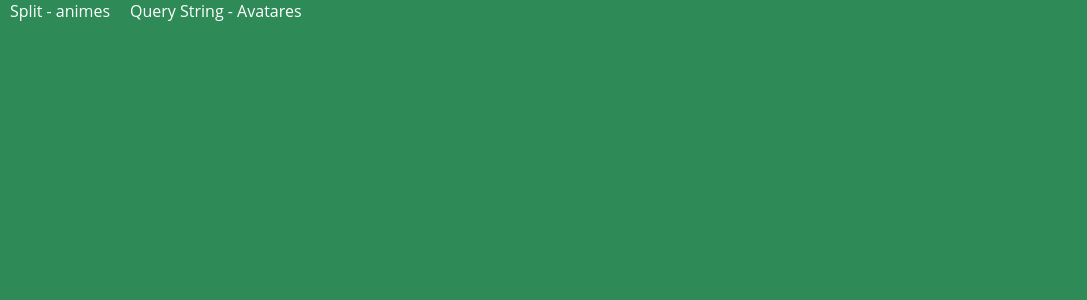
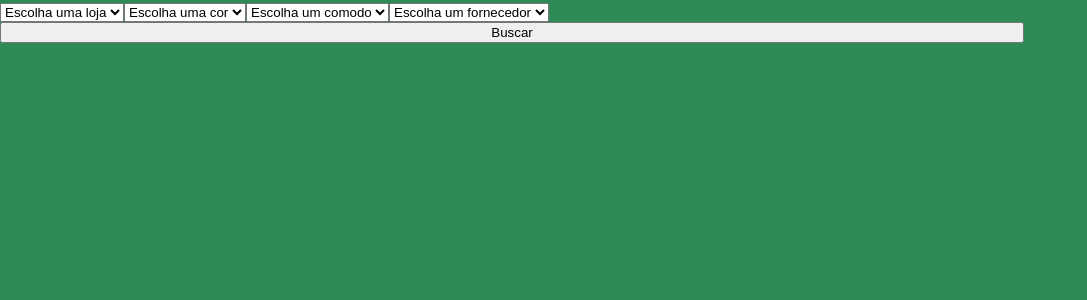
Before and after one commit to ManuMedeiros/aulas-fpr, a React (Create React App) app in the folder aula/: page / in a window 1280 px wide. Shown: the top 300 px of the page, without its empty margins (0-1087 px from the left). Built offline with nearby package versions, Linux system fonts and the light colour scheme.

Commit message:
aula presencial query string

```diff
--- a/aula/src/Pages/Animes/index.jsx
+++ b/aula/src/Pages/Animes/index.jsx
@@ -1,49 +1,65 @@
 import React from "react";
+import "./styles.css"
 
 const Animes = () => {
 
-    const url = window.location.href;
-    const anime = url.split('&')
-    const animeSplit = anime[0].split('animes=')[1]
-    const categoriaSplit = anime[1].split('categoria=')[1]
-    const personaSplit = anime[2].split('principal=')[1]
+    const params = new URLSearchParams(window.location.search);
+    let urlParams = undefined;
+    params.forEach((value, key) => {
+        urlParams = Object.assign({}, urlParams, {
+            [key]: value.toString()
+        });
+    });
+
+    console.log(urlParams)
+
+    const renderLogo = () => {
+        if (urlParams.loja === 'americanas') {
+            return <img src='https://www.anacouto.com.br/wp-content/uploads/2021/07/GALERIA-SITE-AMERICANAS.png' />
+        } else if (urlParams.loja === 'magazine') {
+            return <img src='https://ri.magazineluiza.com.br/images/thumb-magalu.png' />
+        } else if (urlParams.loja === 'riachuelo') {
+            return <img src='https://boulevardshopping.com.br/lojas_files/22962.jpg' />
+        }
+    }
+
+    const renderFundo = (background) => {
+        switch (background) {
+            case 'azul': return 'blue';
+            case 'amarelo': return 'yellow';
+            case 'vermelho': return 'red';
+        }
+    }
+
+    const renderComodo = () => {
+        if (urlParams.comodo === 'cozinha') {
+            return <img src='https://casa.abril.com.br/wp-content/uploads/2021/06/cozinha-pequena-parecer-ampla-blog-inove-papeis-de-parede-03..jpg?quality=95&strip=info&w=1024' />
+        } else if (urlParams.comodo === 'sala') {
+            return <img src='http://s2.glbimg.com/l7GmJGM8LEwG-alI8Z_8nzkKlgI=/620x450/e.glbimg.com/og/ed/f/original/2015/08/14/1_1.jpg'/>
+        } else if (urlParams.comodo === 'quarto') {
+            return <img src='https://blog.fratellihouse.com.br/wp-content/uploads/2021/02/Quarto-de-hospedes-com-tons-em-verde-1024x576.jpg'/>
+        }
+    }
+
+    const renderForncedor = () => {
+        if (urlParams.forncedor === 'philco') {
+            return <h3>Philco - Tem coisas que só a Philco faz pra você</h3>
+        } else if (urlParams.forncedor === 'madeira') {
+            return <h3>Madeira Madeira - Monte sua casa, conte sua história.</h3>
+        } else if (urlParams.forncedor === 'bonato') {
+            return <h3>Bonato - Cada solução, um recomeço</h3>
+        }
+    }
 
     return (
-        <>
-            <div>
-                <h1>Animes</h1>
-                {animeSplit === 'naruto' && (
-                    <div style={{ background: '#000' }}>
-                        {animeSplit === 'naruto' && <h2>Naruto</h2>}
-                        {categoriaSplit === 'ninja' && <h2>Ninja</h2>}
-                        {personaSplit === 'naruto' && <img src='https://nerdhits.com.br/wp-content/uploads/2020/01/screen-0-576x1024.jpg' style={{ width: '20%' }} />}
-                        <a href="?animes=bleach&categoria=shinigami&principal=ichigo">
-                            <h3>Proximo</h3>
-                        </a>
-                    </div>
-                )}
-                {animeSplit === 'bleach' && (
-                    <div style={{ background: '#000' }}>
-                        {animeSplit === 'bleach' && <h2>Bleach</h2>}
-                        {categoriaSplit === 'shinigami' && <h2>Shinigami</h2>}
-                        {personaSplit === 'ichigo' && <img src='https://animesonline.com.br/wp-content/uploads/2020/12/ichigo-kurosaki-wallpaper.jpg' style={{ width: '20%' }} />}
-                        <a href="?animes=attack&categoria=titans&principal=eren">
-                            <h3>Proximo</h3>
-                        </a>
-                    </div>
-                )}
-                {animeSplit === 'attack' && (
-                    <div style={{ background: '#000' }}>
-                        {animeSplit === 'attack' && <h2>Attack on Titans</h2>}
-                        {categoriaSplit === 'titans' && <h2>Titans</h2>}
-                        {personaSplit === 'eren' && <img src='https://i.pinimg.com/564x/48/b6/dc/48b6dc24eaa3e80d9e1b00f7ad4790f7.jpg' style={{ width: '20%' }} />}
-                        <a href="/">
-                            <h3>Home</h3>
-                        </a>
-                    </div>
-                )}
-            </div>
-        </>
+        <div className="container" style={{background: renderFundo(urlParams.fundo)}}>
+            {renderLogo()}
+            {renderComodo()}
+            {renderForncedor()}
+            <a href="/">
+                <h1>Voltar</h1>
+            </a>
+        </div>
     )
 }
 
--- /dev/null
+++ b/aula/src/Pages/Animes/styles.css
@@ -0,0 +1,8 @@
+.container {
+    width: 100%;
+    height: 100vh;
+}
+
+img {
+    width: 40%;
+}
--- a/aula/src/Pages/Home/index.jsx
+++ b/aula/src/Pages/Home/index.jsx
@@ -1,17 +1,46 @@
-import React from "react";
+import React, { useState } from "react";
 import Links from "../../Components/Links";
+import Input from "../../Components/Input"
 
 const Home = () => {
+
+    const [teste, setTeste] = useState();
+    const [teste2, setTeste2] = useState();
+    const [teste3, setTeste3] = useState();
+    const [teste4, setTeste4] = useState();
+
+    const click = () => {
+        window.location.href = `/Animes?loja=${teste}&fundo=${teste2}&comodo=${teste3}&forncedor=${teste4}`
+    }
     return (
         <>
-            <Links
-                text={'Split - animes'}
-                link={'/Animes?animes=naruto&categoria=ninja&principal=naruto'}
-            />
-            <Links
-                text={'Query String - Avatares'}
-                link={'/Avatares?avatar=kyoshi&elemento=terra&nacao=terra&inimigo=chin&animal=desconhecido'}
-            />
+            <form onSubmit={click}>
+                <select onChange={(e) => setTeste(e.target.value)}>
+                    <option value={'loja...'}>Escolha uma loja</option>
+                    <option value={'riachuelo'}>Riachuelo</option>
+                    <option value={'americanas'}>Americanas</option>
+                    <option value={'magazine'}>Magazine Luiza</option>
+                </select>
+                <select onChange={(e) => setTeste2(e.target.value)}>
+                    <option value={'fundo...'}>Escolha uma cor</option>
+                    <option value={'azul'}>Azul</option>
+                    <option value={'amarelo'}>Amarelo</option>
+                    <option value={'vermelho'}>Vermelho</option>
+                </select>
+                <select onChange={(e) => setTeste3(e.target.value)}>
+                    <option value={'comodo...'}>Escolha um comodo</option>
+                    <option value={'quarto'}>Quarto</option>
+                    <option value={'cozinha'}>Cozinha</option>
+                    <option value={'sala'}>Sala</option>
+                </select>
+                <select onChange={(e) => setTeste4(e.target.value)}>
+                    <option value={'fornecedor...'}>Escolha um fornecedor</option>
+                    <option value={'madeira'}>madeira madeira</option>
+                    <option value={'philco'}>Philco</option>
+                    <option value={'bonato'}>Bonato</option>
+                </select>
+            </form>
+            <button onClick={click}>Buscar</button>
         </>
     )
 }
```
